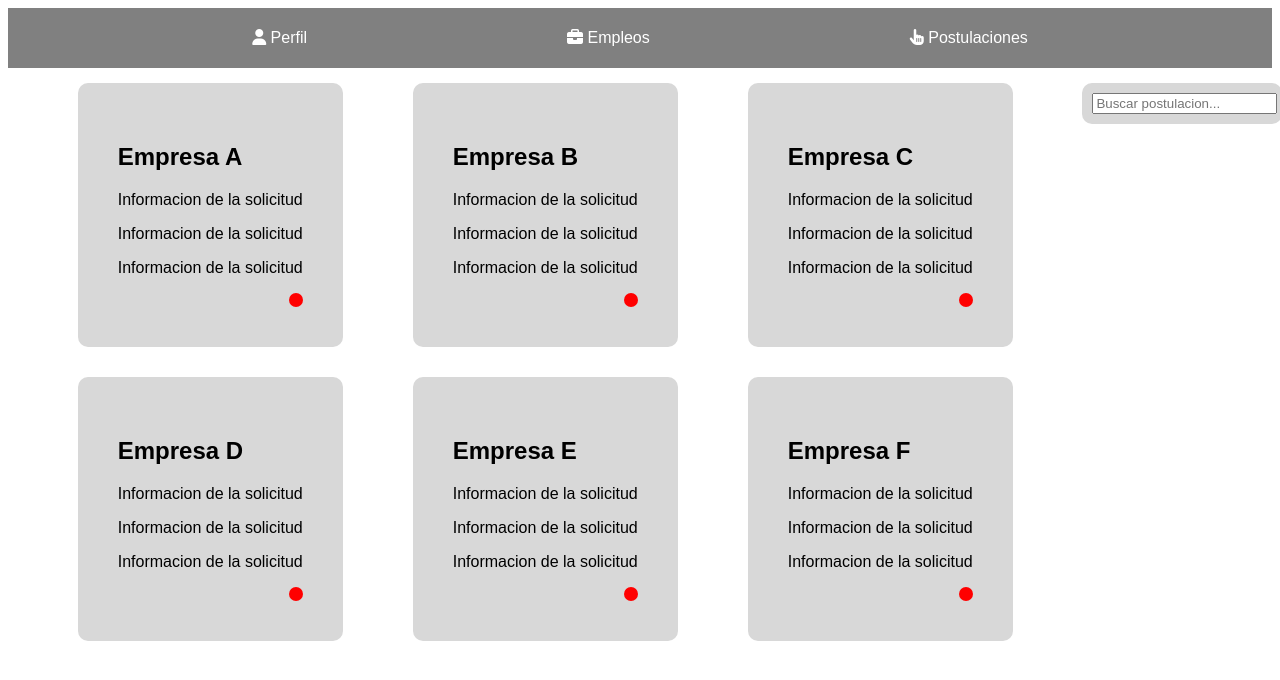
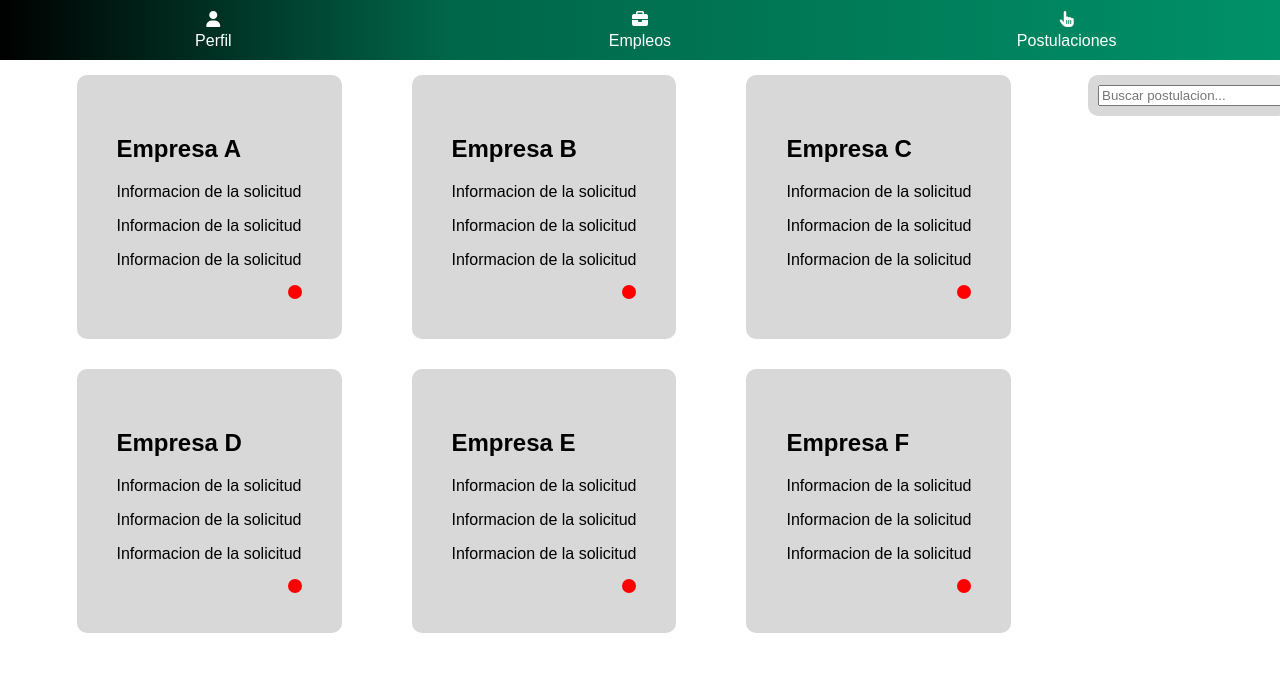
Before and after one commit to AleChacon34/AgileWare-Solutions---Proyecto, a plain HTML site: page Bolsa de Empleo/Buscador de Empleo - Postulaciones/Ver Postulaciones/verPostulaciones.html in a window 1280 px wide. Drawn offline with Linux system fonts and the light colour scheme.

Commit message:
Cambios en postulaciones

```diff
--- a/Bolsa de Empleo/Buscador de Empleo - Postulaciones/Ver Postulaciones/verPostulaciones.css
+++ b/Bolsa de Empleo/Buscador de Empleo - Postulaciones/Ver Postulaciones/verPostulaciones.css
@@ -5,17 +5,6 @@ body {
     display: flex;
     flex-direction: column;
     font-family: sans-serif;
-}
-
-nav {
-    display: flex;
-    flex-direction: row;
-    justify-content: center;
-    flex-wrap: wrap;
-    align-items: center;
-    width: 100%;
-    background-color: grey;
-    height: 60px;
 }
 
 main {
@@ -35,20 +24,6 @@ main section {
 
 main aside {
     width: 10%;
-}
-
-/*TODO estilos especificos del 'nav' */
-
-nav a{
-    margin: 0 130px;
-    text-decoration: none;
-    color: rgb(255, 255, 255);
-}
-
-nav a:hover{
-    border-bottom: 1px solid rgb(255, 255, 255);
-    padding: 10px;
-    transition: all 0.3s;
 }
 
 /*TODO estilos especificos del main section */
--- a/Bolsa de Empleo/Buscador de Empleo - Postulaciones/Ver Postulaciones/verPostulaciones.html
+++ b/Bolsa de Empleo/Buscador de Empleo - Postulaciones/Ver Postulaciones/verPostulaciones.html
@@ -5,13 +5,23 @@
     <meta name="viewport" content="width=device-width, initial-scale=1.0" />
     <title>Postulaciones</title>
     <link rel="stylesheet" href="verPostulaciones.css" />
+    <link rel="stylesheet" href="../../cssGeneral/barraNavegacionBuscador.css">
     <script src="https://kit.fontawesome.com/3d4c892592.js" crossorigin="anonymous"></script>
   </head>
   <body>
     <nav>
-      <a href=""> <i class="fa-solid fa-user"></i> Perfil</a>
-      <a href=""><i class="fa-solid fa-briefcase"></i> Empleos</a>
-      <a href=""><i class="fa-solid fa-hand-pointer"></i> Postulaciones</a>
+      <div>
+        <i class="fa-solid fa-user"></i>
+        <a href="">Perfil</a>
+      </div>
+      <div>
+        <i class="fa-solid fa-briefcase"></i>
+        <a href="../../Buscador de Empleo - Empleos/Visualizar empleos disponibles/visualizarEmpleos.html">Empleos</a>
+      </div>
+      <div>
+        <i class="fa-solid fa-hand-pointer"></i>
+        <a href="#">Postulaciones</a>
+      </div>
     </nav>
     <main>
       <section>
```
